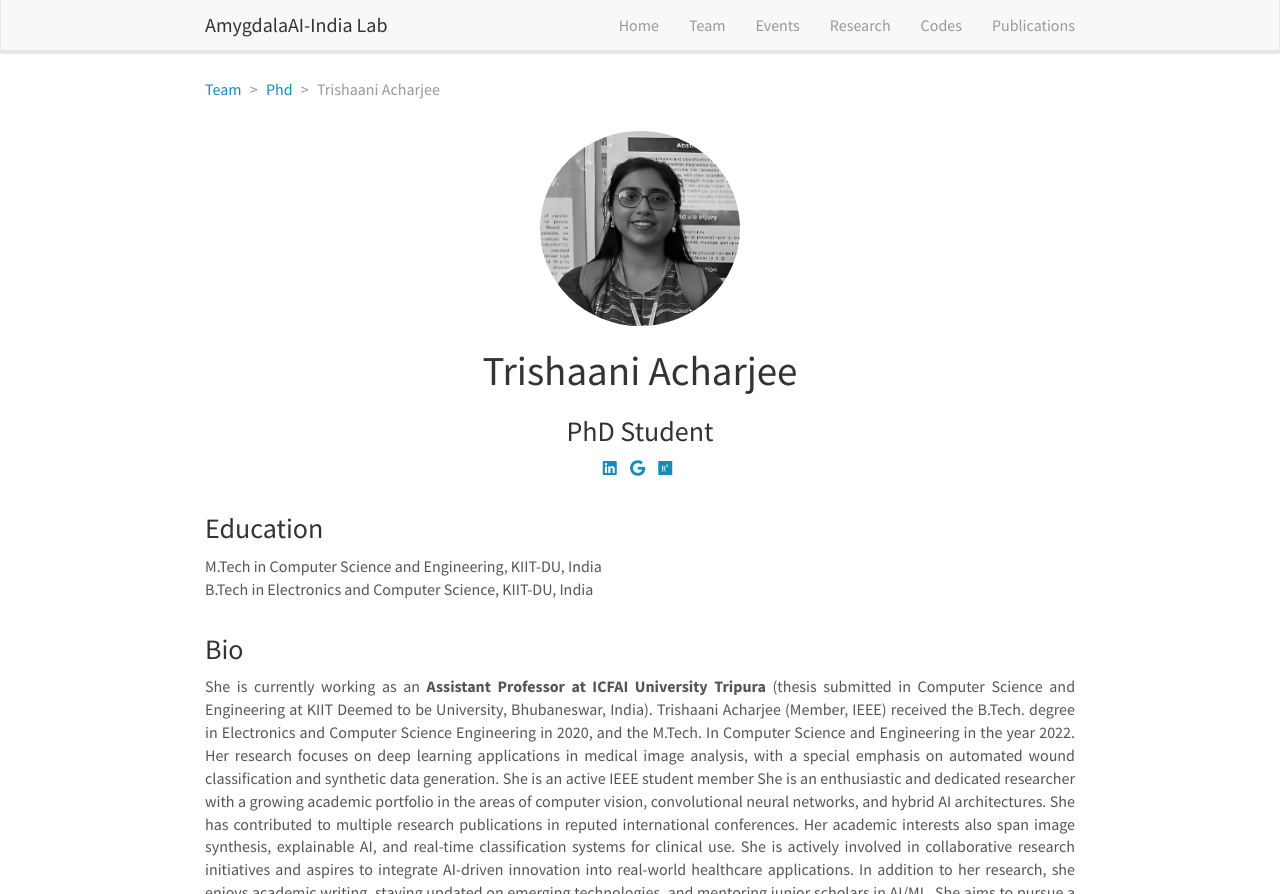
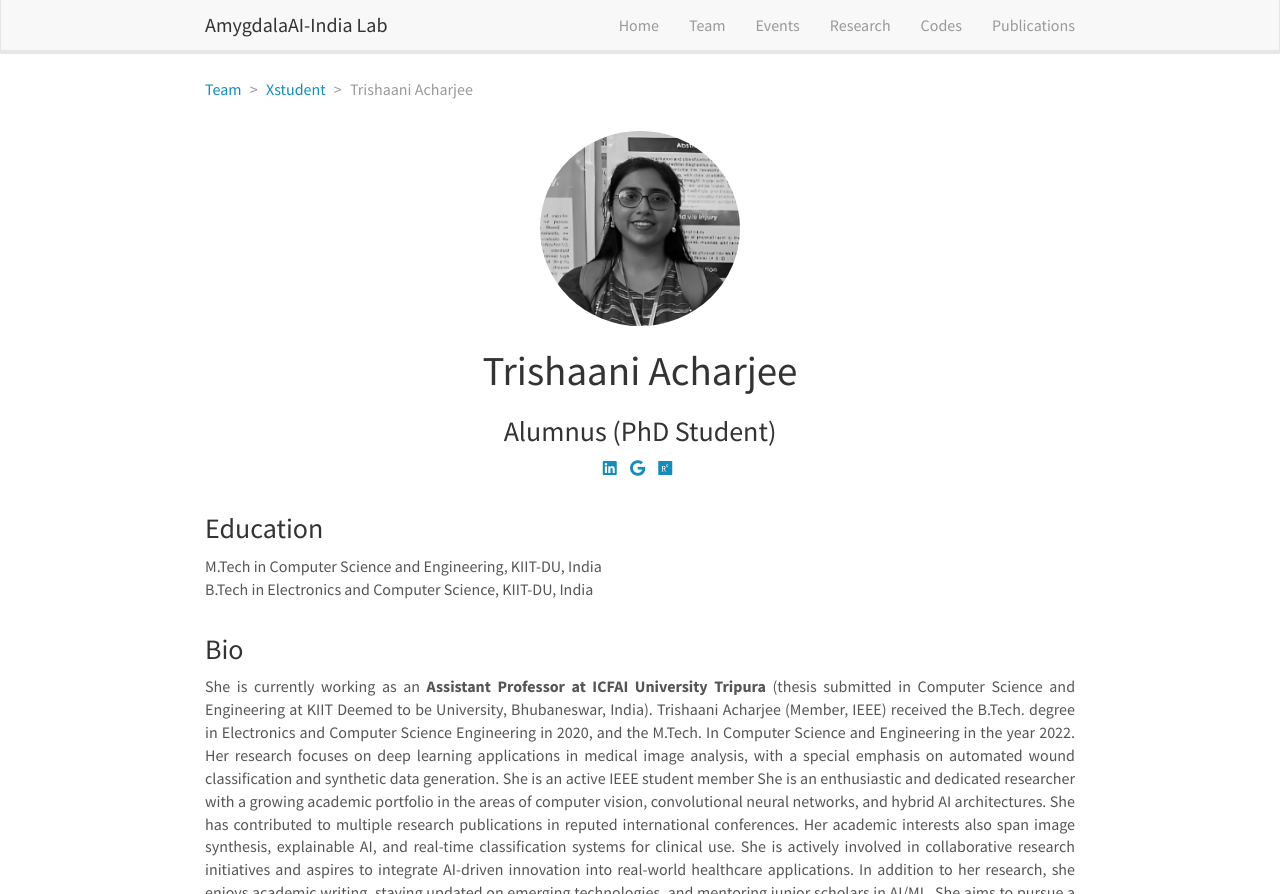
Before and after one commit to amygdalaaiindia/amygdalaaiindia.github.io, a Jekyll site: the page built from _pages/team/_posts/2016-05-10-researcher-phd.md, in a window 1280 px wide and 1218 px high, cut to the strip 0-894 px from the top of the window. Built offline with Jekyll 4.4.1, drawn with Linux system fonts in a browser that asks for light colours; nearby versions of some CDN libraries.

Commit message:
Update 2016-05-10-researcher-phd.md

```diff
--- a/_pages/team/_posts/2016-05-10-researcher-phd.md
+++ b/_pages/team/_posts/2016-05-10-researcher-phd.md
@@ -1,9 +1,9 @@
 ---
 layout: member
-category: phd
+category: xstudent
 title: Trishaani Acharjee
 image: Trishaani Acharjee IEEE Access res.png
-role: PhD Student
+role: Alumnus (PhD Student)
 date: 2022-05-06
 permalink: 'team/Trishaani-Acharjee'
 social:
```
